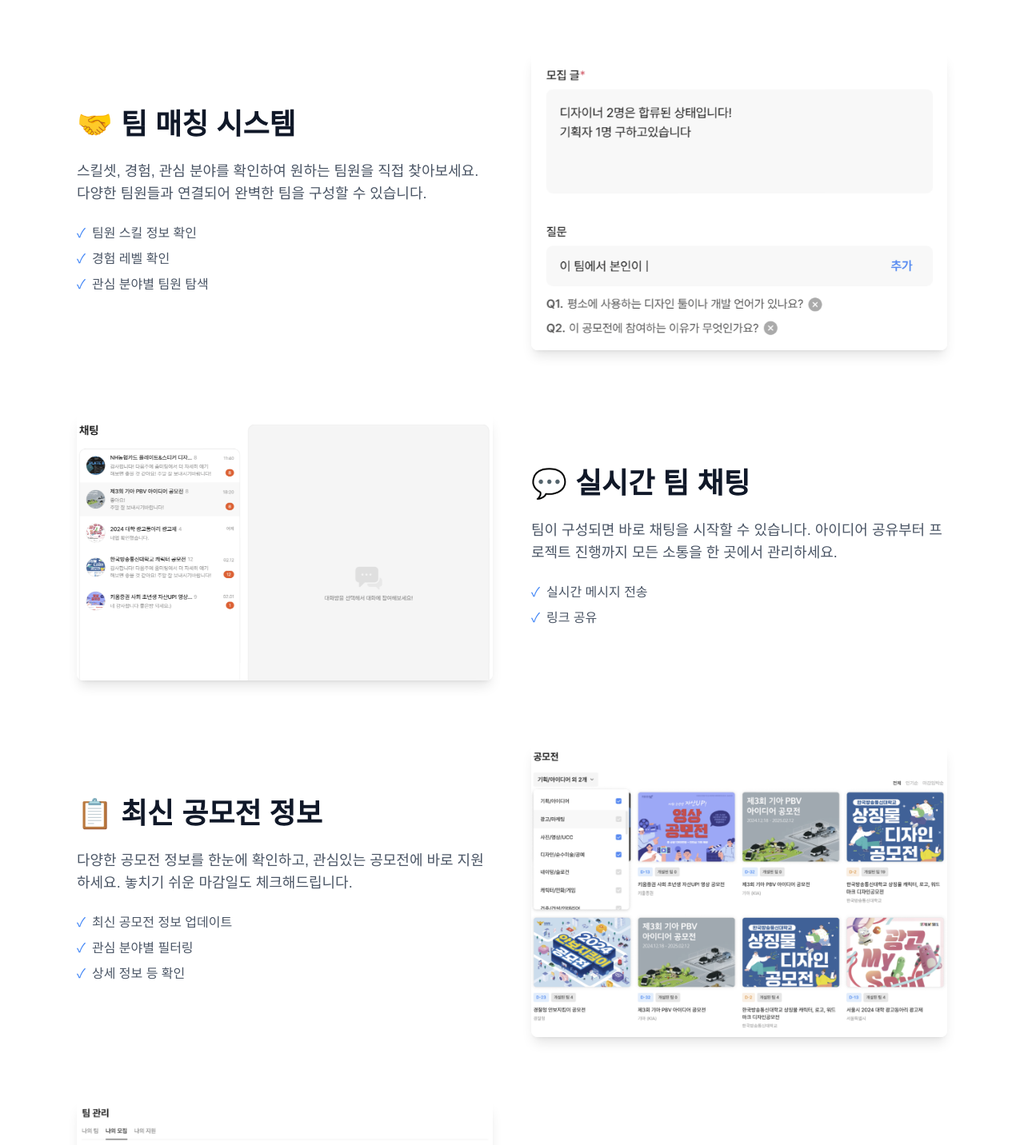
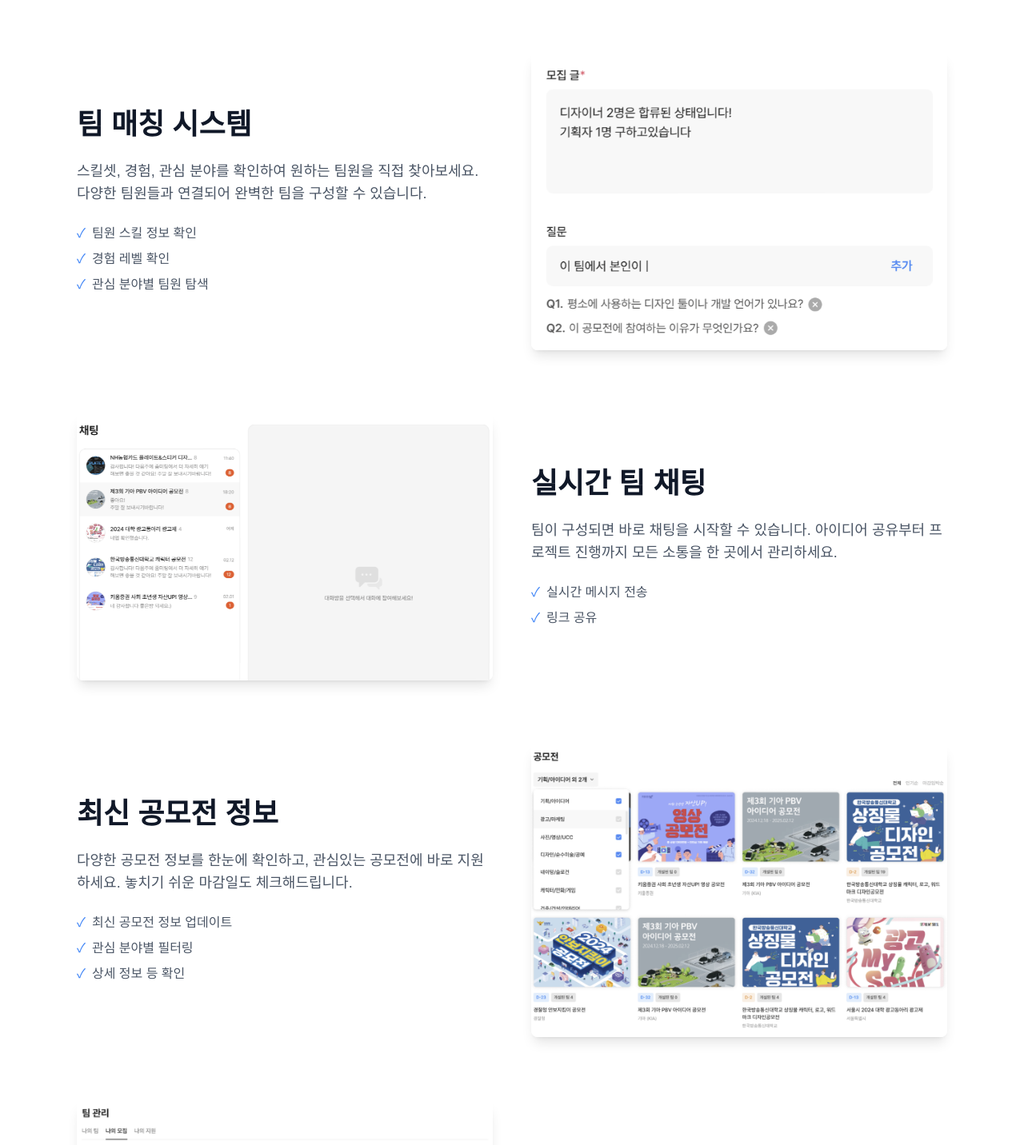
Before and after one commit to KMU-MIS-BALJAGUK/GMJD-WEB, a Next.js app: page / in a window 1280 px wide. Shown: the part 2020-3452 px from the top of the page at 80% size. Built offline with nearby package versions, Linux system fonts and the light colour scheme; no server answers; a web font is replaced by a local one.

Commit message:
fix: features section 텍스트 수정

```diff
--- a/src/app/landing/features-section.tsx
+++ b/src/app/landing/features-section.tsx
@@ -11,7 +11,7 @@ const FeaturesSection = () => {
           <div className="grid sm:grid-cols-2 gap-6 md:gap-8 lg:gap-12 items-center mb-10 md:mb-16 lg:mb-20">
             <div>
               <h2 className="text-2xl md:text-3xl lg:text-4xl font-bold text-gray-900 mb-4 md:mb-6">
-                🤝 팀 매칭 시스템
+                팀 매칭 시스템
               </h2>
               <p className="text-base md:text-lg text-gray-600 mb-4 md:mb-6">
                 스킬셋, 경험, 관심 분야를 확인하여 원하는 팀원을 직접 찾아보세요. 다양한 팀원들과
@@ -58,7 +58,7 @@ const FeaturesSection = () => {
             </div>
             <div>
               <h2 className="text-2xl md:text-3xl lg:text-4xl font-bold text-gray-900 mb-4 md:mb-6">
-                💬 실시간 팀 채팅
+                실시간 팀 채팅
               </h2>
               <p className="text-base md:text-lg text-gray-600 mb-4 md:mb-6">
                 팀이 구성되면 바로 채팅을 시작할 수 있습니다. 아이디어 공유부터 프로젝트 진행까지
@@ -83,7 +83,7 @@ const FeaturesSection = () => {
           <div className="grid sm:grid-cols-2 gap-6 md:gap-8 lg:gap-12 items-center mb-8 sm:mb-10 md:mb-16 lg:mb-20">
             <div>
               <h2 className="text-2xl md:text-3xl lg:text-4xl font-bold text-gray-900 mb-4 md:mb-6">
-                📋 최신 공모전 정보
+                최신 공모전 정보
               </h2>
               <p className="text-base md:text-lg text-gray-600 mb-4 md:mb-6">
                 다양한 공모전 정보를 한눈에 확인하고, 관심있는 공모전에 바로 지원하세요. 놓치기 쉬운
@@ -130,7 +130,7 @@ const FeaturesSection = () => {
             </div>
             <div>
               <h2 className="text-2xl md:text-3xl lg:text-4xl font-bold text-gray-900 mb-4 md:mb-6">
-                👥 통합 팀 관리
+                통합 팀 관리
               </h2>
               <p className="text-base md:text-lg text-gray-600 mb-4 md:mb-6">
                 팀원 모집부터 팀 지원, 팀 운영까지 체계적으로 관리하세요. 팀장은 지원자를 검토하고
```
